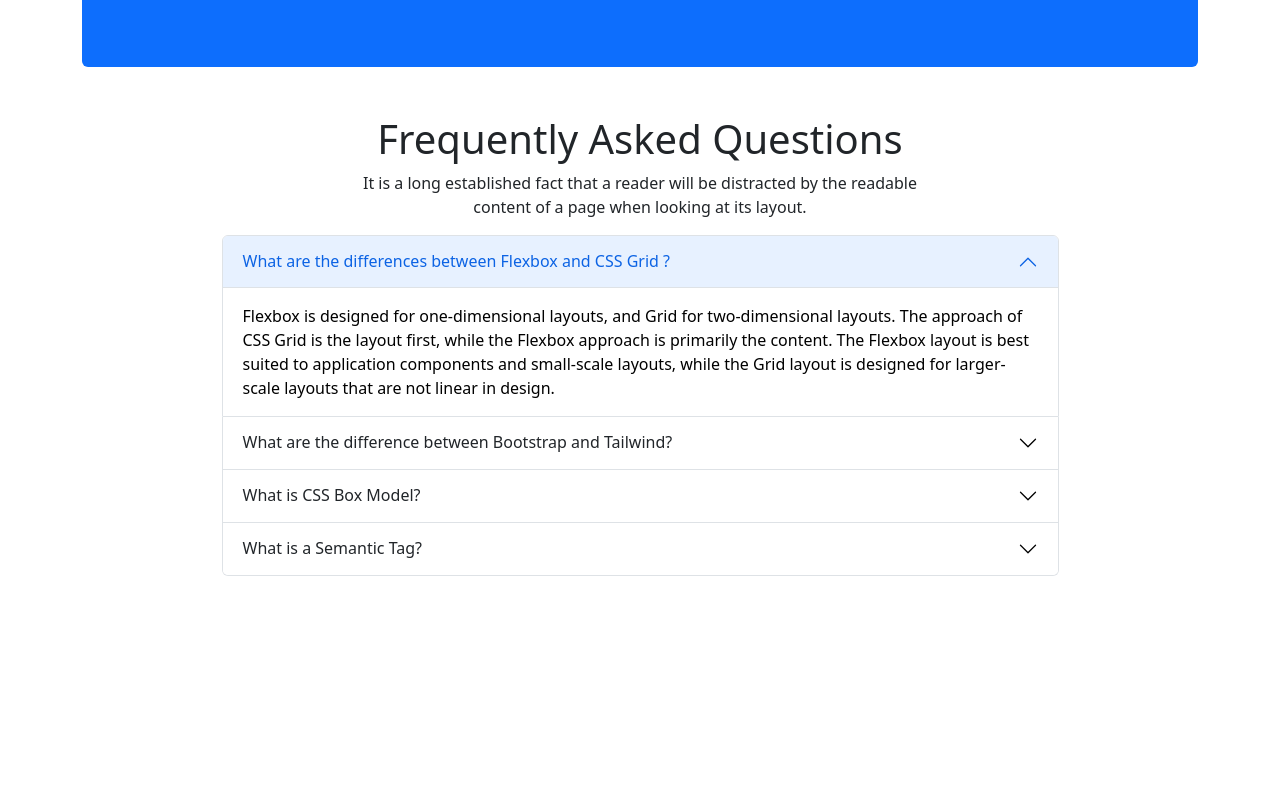
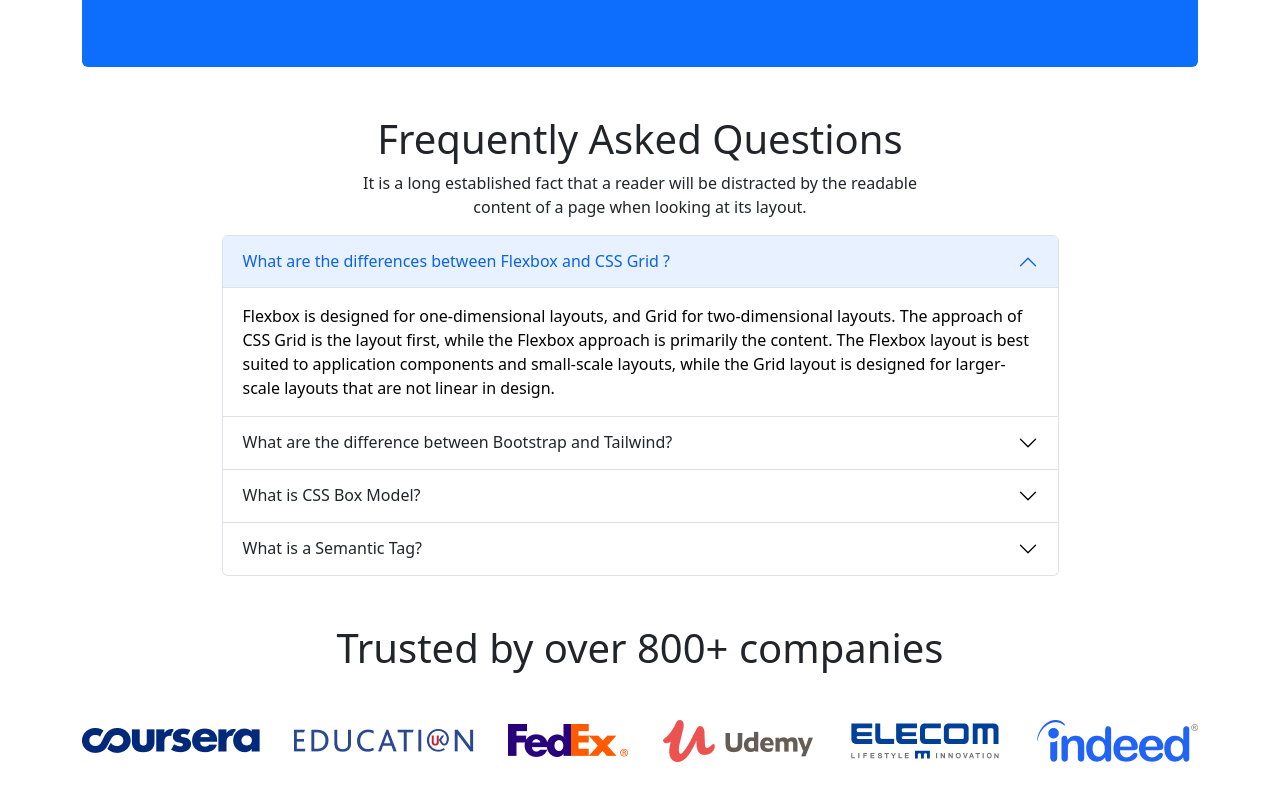
Before and after one commit to siamshahriar/EdTech-Assignment-3, a plain HTML site: page index.html in a window 1280 px wide. Shown: the part 1994-2794 px from the top of the page. Before the commit the page ends 2618 px from the top, so only its background shows below. Drawn offline with nearby package versions, Linux system fonts and the light colour scheme.

Commit message:
Trusted section 1st edition done

```diff
--- a/index.html
+++ b/index.html
@@ -516,6 +516,20 @@
         <!-- accordion Ends  -->
       </section>
       <!-- FAQ section Ends -->
+
+      <!-- Trusted section starts -->
+      <section class="trusted d-none d-lg-block my-5">
+        <h1 class="text-center my-5">Trusted by over 800+ companies</h1>
+        <div class="my-5 d-flex justify-content-between align-items-center">
+          <img class="h-50" src="./images/company/company-1.png" alt="">
+          <img class="h-50" src="./images/company/company-4.png" alt="">
+          <img class="h-50" src="./images/company/company-3.png" alt="">
+          <img class="h-50" src="./images/company/company-2.png" alt="">
+          <img class="h-50" src="./images/company/company-5.png" alt="">
+          <img class="h-50" src="./images/company/company-6.png" alt="">
+        </div>
+      </section>
+      <!-- Trusted section ends -->
     </main>
     <!-- main content Ends -->
 
```
